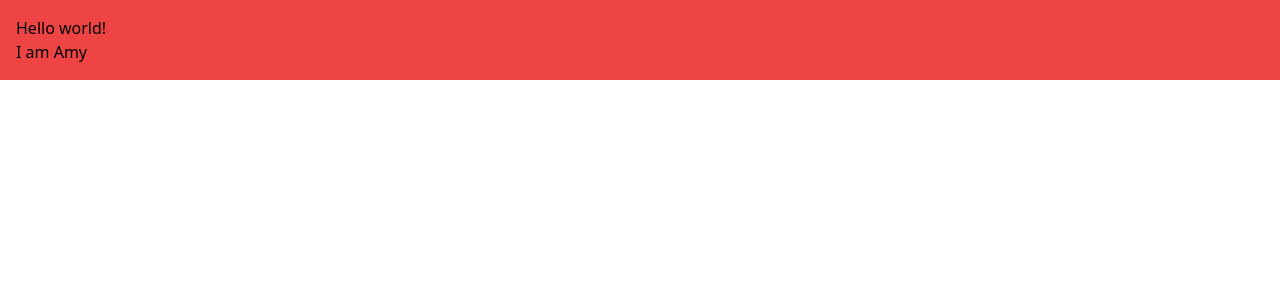
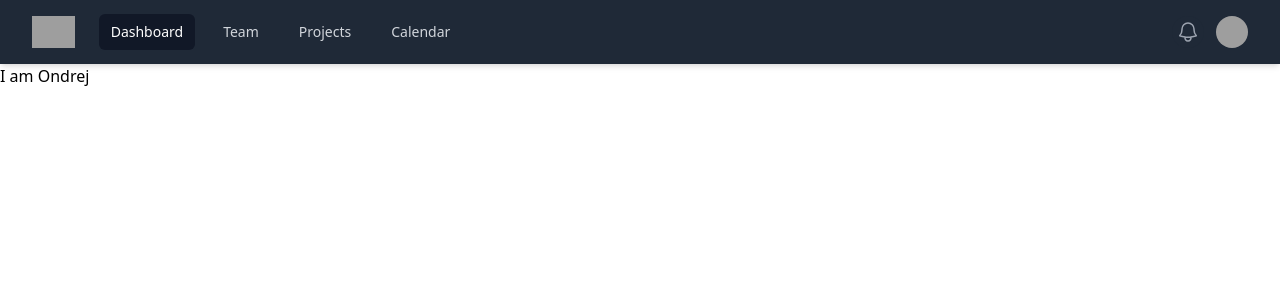
Before and after one commit to ondrejjcizek/fantastic-broccoli, a SvelteKit app: page / in a window 1280 px wide. Shown: the top 300 px of the page. Built offline with nearby package versions, Linux system fonts and the light colour scheme; grey boxes are pictures that could not be loaded.

Commit message:
another commit

```diff
--- a/package.json
+++ b/package.json
@@ -14,6 +14,7 @@
   "devDependencies": {
     "@sveltejs/adapter-auto": "^1.0.0",
     "@sveltejs/kit": "^1.0.0",
+    "@sveltejs/vite-plugin-svelte": "^2.0.2",
     "@typescript-eslint/eslint-plugin": "^5.45.0",
     "@typescript-eslint/parser": "^5.45.0",
     "autoprefixer": "^10.4.13",
@@ -24,8 +25,10 @@
     "prettier": "^2.8.1",
     "prettier-plugin-svelte": "^2.9.0",
     "prettier-plugin-tailwindcss": "^0.2.1",
+    "stylus": "^0.55.0",
     "svelte": "^3.54.0",
     "svelte-check": "^2.9.2",
+    "svelte-preprocess": "^5.0.0",
     "tailwindcss": "^3.2.4",
     "tslib": "^2.4.1",
     "typescript": "^4.9.3",
--- /dev/null
+++ b/src/lib/components/Header.svelte
@@ -0,0 +1,252 @@
+<script>
+  let navOpen = false;
+  let bellOpen = false;
+
+  const navToggle = () => {
+    if (navOpen === true) {
+      navOpen = false;
+    } else {
+      navOpen = true;
+    }
+  };
+
+  const bellToggle = () => {
+    if (bellOpen === true) {
+      bellOpen = false;
+    } else {
+      bellOpen = true;
+    }
+  };
+</script>
+
+<nav class="shadow-md">
+  <div class="relative mx-auto max-w-7xl bg-gray-800 px-2 sm:px-6 lg:px-8">
+    <div class="relative flex h-16 items-center justify-between">
+      <div class="absolute inset-y-0 left-0 flex items-center sm:hidden">
+        <!-- Mobile menu button-->
+        <button
+          type="button"
+          class="inline-flex items-center justify-center rounded-md p-2 text-gray-400 hover:bg-gray-700 hover:text-white focus:outline-none focus:ring-2 focus:ring-inset focus:ring-white"
+          aria-controls="mobile-menu"
+          aria-expanded="false"
+          on:click={navToggle}
+        >
+          <span class="sr-only">Open main menu</span>
+          <!--
+              Icon when menu is closed.
+
+              Heroicon name: outline/bars-3
+
+              Menu open: "hidden", Menu closed: "block"
+            -->
+          <svg
+            class="block h-6 w-6"
+            xmlns="http://www.w3.org/2000/svg"
+            fill="none"
+            viewBox="0 0 24 24"
+            stroke-width="1.5"
+            stroke="currentColor"
+            aria-hidden="true"
+          >
+            <path
+              stroke-linecap="round"
+              stroke-linejoin="round"
+              d="M3.75 6.75h16.5M3.75 12h16.5m-16.5 5.25h16.5"
+            />
+          </svg>
+          <!--
+              Icon when menu is open.
+
+              Heroicon name: outline/x-mark
+
+              Menu open: "block", Menu closed: "hidden"
+            -->
+          <svg
+            class="hidden h-6 w-6"
+            xmlns="http://www.w3.org/2000/svg"
+            fill="none"
+            viewBox="0 0 24 24"
+            stroke-width="1.5"
+            stroke="currentColor"
+            aria-hidden="true"
+          >
+            <path stroke-linecap="round" stroke-linejoin="round" d="M6 18L18 6M6 6l12 12" />
+          </svg>
+        </button>
+      </div>
+      <div class="flex flex-1 items-center justify-center sm:items-stretch sm:justify-start">
+        <div class="flex flex-shrink-0 items-center">
+          <img
+            class="block h-8 w-auto lg:hidden"
+            src="https://tailwindui.com/img/logos/mark.svg?color=indigo&shade=500"
+            alt="Your Company"
+          />
+          <img
+            class="hidden h-8 w-auto lg:block"
+            src="https://tailwindui.com/img/logos/mark.svg?color=indigo&shade=500"
+            alt="Your Company"
+          />
+        </div>
+        <div class="hidden sm:ml-6 sm:block">
+          <div class="flex space-x-4">
+            <!-- Current: "bg-gray-900 text-white", Default: "text-gray-300 hover:bg-gray-700 hover:text-white" -->
+            <a
+              href="#"
+              class="rounded-md bg-gray-900 px-3 py-2 text-sm font-medium text-white"
+              aria-current="page">Dashboard</a
+            >
+
+            <a
+              href="#"
+              class="rounded-md px-3 py-2 text-sm font-medium text-gray-300 hover:bg-gray-700 hover:text-white"
+              >Team</a
+            >
+
+            <a
+              href="#"
+              class="rounded-md px-3 py-2 text-sm font-medium text-gray-300 hover:bg-gray-700 hover:text-white"
+              >Projects</a
+            >
+
+            <a
+              href="#"
+              class="rounded-md px-3 py-2 text-sm font-medium text-gray-300 hover:bg-gray-700 hover:text-white"
+              >Calendar</a
+            >
+          </div>
+        </div>
+      </div>
+      <div
+        class="absolute inset-y-0 right-0 flex items-center pr-2 sm:static sm:inset-auto sm:ml-6 sm:pr-0"
+      >
+        <button
+          type="button"
+          class="rounded-full bg-gray-800 p-1 text-gray-400 hover:text-white focus:outline-none focus:ring-2 focus:ring-white focus:ring-offset-2 focus:ring-offset-gray-800"
+        >
+          <span class="sr-only">View notifications</span>
+          <!-- Heroicon name: outline/bell -->
+          <svg
+            class="h-6 w-6"
+            xmlns="http://www.w3.org/2000/svg"
+            fill="none"
+            viewBox="0 0 24 24"
+            stroke-width="1.5"
+            stroke="currentColor"
+            aria-hidden="true"
+          >
+            <path
+              stroke-linecap="round"
+              stroke-linejoin="round"
+              d="M14.857 17.082a23.848 23.848 0 005.454-1.31A8.967 8.967 0 0118 9.75v-.7V9A6 6 0 006 9v.75a8.967 8.967 0 01-2.312 6.022c1.733.64 3.56 1.085 5.455 1.31m5.714 0a24.255 24.255 0 01-5.714 0m5.714 0a3 3 0 11-5.714 0"
+            />
+          </svg>
+        </button>
+
+        <!-- Profile dropdown -->
+        <div class="relative ml-3">
+          <div>
+            <button
+              type="button"
+              class="flex rounded-full bg-gray-800 text-sm focus:outline-none focus:ring-2 focus:ring-white focus:ring-offset-2 focus:ring-offset-gray-800"
+              id="user-menu-button"
+              aria-expanded="false"
+              aria-haspopup="true"
+              on:click={bellToggle}
+            >
+              <span class="sr-only">Open user menu</span>
+              <img
+                class="h-8 w-8 rounded-full"
+                src="https://images.unsplash.com/photo-1472099645785-5658abf4ff4e?ixlib=rb-1.2.1&ixid=eyJhcHBfaWQiOjEyMDd9&auto=format&fit=facearea&facepad=2&w=256&h=256&q=80"
+                alt=""
+              />
+            </button>
+          </div>
+
+          <!--
+              Dropdown menu, show/hide based on menu state.
+
+              Entering: "transition ease-out duration-100"
+                From: "transform opacity-0 scale-95"
+                To: "transform opacity-100 scale-100"
+              Leaving: "transition ease-in duration-75"
+                From: "transform opacity-100 scale-100"
+                To: "transform opacity-0 scale-95"
+            -->
+          <div
+            class="absolute right-0 z-10 mt-2 w-48 origin-top-right translate-x-60 rounded-md bg-white py-1 shadow-lg ring-1 ring-black ring-opacity-5 transition-transform duration-300 ease-out focus:outline-none"
+            role="menu"
+            aria-orientation="vertical"
+            aria-labelledby="user-menu-button"
+            tabindex="-1"
+            class:bellOpen
+          >
+            <!-- Active: "bg-gray-100", Not Active: "" -->
+            <a
+              href="#"
+              class="block px-4 py-2 text-sm text-gray-700"
+              role="menuitem"
+              tabindex="-1"
+              id="user-menu-item-0">Your Profile</a
+            >
+            <a
+              href="#"
+              class="block px-4 py-2 text-sm text-gray-700"
+              role="menuitem"
+              tabindex="-1"
+              id="user-menu-item-1">Settings</a
+            >
+            <a
+              href="#"
+              class="block px-4 py-2 text-sm text-gray-700"
+              role="menuitem"
+              tabindex="-1"
+              id="user-menu-item-2">Sign out</a
+            >
+          </div>
+        </div>
+      </div>
+    </div>
+  </div>
+
+  <!-- Mobile menu, show/hide based on menu state. -->
+  <div
+    class="absolute -z-[1] w-full -translate-y-[130%] bg-gray-800 transition duration-300 ease-out sm:hidden"
+    id="mobile-menu"
+    class:navOpen
+  >
+    <div class="space-y-1 px-2 pt-2 pb-3">
+      <!-- Current: "bg-gray-900 text-white", Default: "text-gray-300 hover:bg-gray-700 hover:text-white" -->
+      <a
+        href="#"
+        class="block rounded-md bg-gray-900 px-3 py-2 text-base font-medium text-white"
+        aria-current="page">Dashboard</a
+      >
+
+      <a
+        href="#"
+        class="block rounded-md px-3 py-2 text-base font-medium text-gray-300 hover:bg-gray-700 hover:text-white"
+        >Team</a
+      >
+
+      <a
+        href="#"
+        class="block rounded-md px-3 py-2 text-base font-medium text-gray-300 hover:bg-gray-700 hover:text-white"
+        >Projects</a
+      >
+
+      <a
+        href="#"
+        class="block rounded-md px-3 py-2 text-base font-medium text-gray-300 hover:bg-gray-700 hover:text-white"
+        >Calendar</a
+      >
+    </div>
+  </div>
+</nav>
+
+<style lang="stylus">
+  .navOpen
+    @apply absolute translate-y-0
+
+  .bellOpen
+    @apply translate-x-0
+</style>
--- /dev/null
+++ b/src/routes/(dashboard)/+layout.svelte
@@ -0,0 +1 @@
+<slot />
--- /dev/null
+++ b/src/routes/(dashboard)/clients/+page.svelte
@@ -0,0 +1 @@
+Clients
--- /dev/null
+++ b/src/routes/(dashboard)/invoices/+page.svelte
@@ -0,0 +1 @@
+Invoices
--- a/src/routes/+layout.svelte
+++ b/src/routes/+layout.svelte
@@ -2,6 +2,6 @@
   import '../app.css';
 </script>
 
-<div class="bg-red-500 p-4">
+<div class="overflow-hidden">
   <slot />
 </div>
--- a/src/routes/+page.svelte
+++ b/src/routes/+page.svelte
@@ -1,6 +1,8 @@
 <script lang="ts">
+  import Header from '$components/Header.svelte';
   import { formatMe } from '$utils/FormatText';
 </script>
 
-<h1>Hello world!</h1>
-<p>{formatMe('Amy')}</p>
+<Header />
+
+{formatMe('Ondrej')}
--- a/src/routes/clients/+page.svelte
+++ /dev/null
@@ -1,5 +0,0 @@
-<script lang="ts">
-  import Dashboard from '$lib/layouts/Dashboard.svelte';
-</script>
-
-<Dashboard>Clients</Dashboard>
--- a/src/utils/FormatText.ts
+++ b/src/utils/FormatText.ts
@@ -1,3 +1,3 @@
-export const formatMe = (myString: String) => {
+export const formatMe = (myString: string) => {
     return `I am ${myString}`
 }
--- a/svelte.config.js
+++ b/svelte.config.js
@@ -1,20 +1,33 @@
 import adapter from '@sveltejs/adapter-auto';
+import sveltePreprocess from 'svelte-preprocess';
 import { vitePreprocess } from '@sveltejs/kit/vite';
 
 /** @type {import('@sveltejs/kit').Config} */
 const config = {
   // Consult https://kit.svelte.dev/docs/integrations#preprocessors
   // for more information about preprocessors
+  vitePlugin: {
+    experimental: {
+      inspector: true
+    }
+  },
+
   preprocess: [
     vitePreprocess({
       postcss: true
+    }),
+    sveltePreprocess({
+      stylus: {
+        // prependData: '@import "src/variables.styl"',
+      }
     })
   ],
 
   kit: {
     adapter: adapter(),
     alias: {
-      $utils: './src/utils'
+      $utils: './src/utils',
+      $components: './src/lib/components'
     }
   }
 };
```
Also changed, not shown: src/routes/invoices/[id]/+page@.svelte (renamed from src/routes/invoices/[id]/+page.svelte), 2 other files (tests, documents, lock files or other folders).
